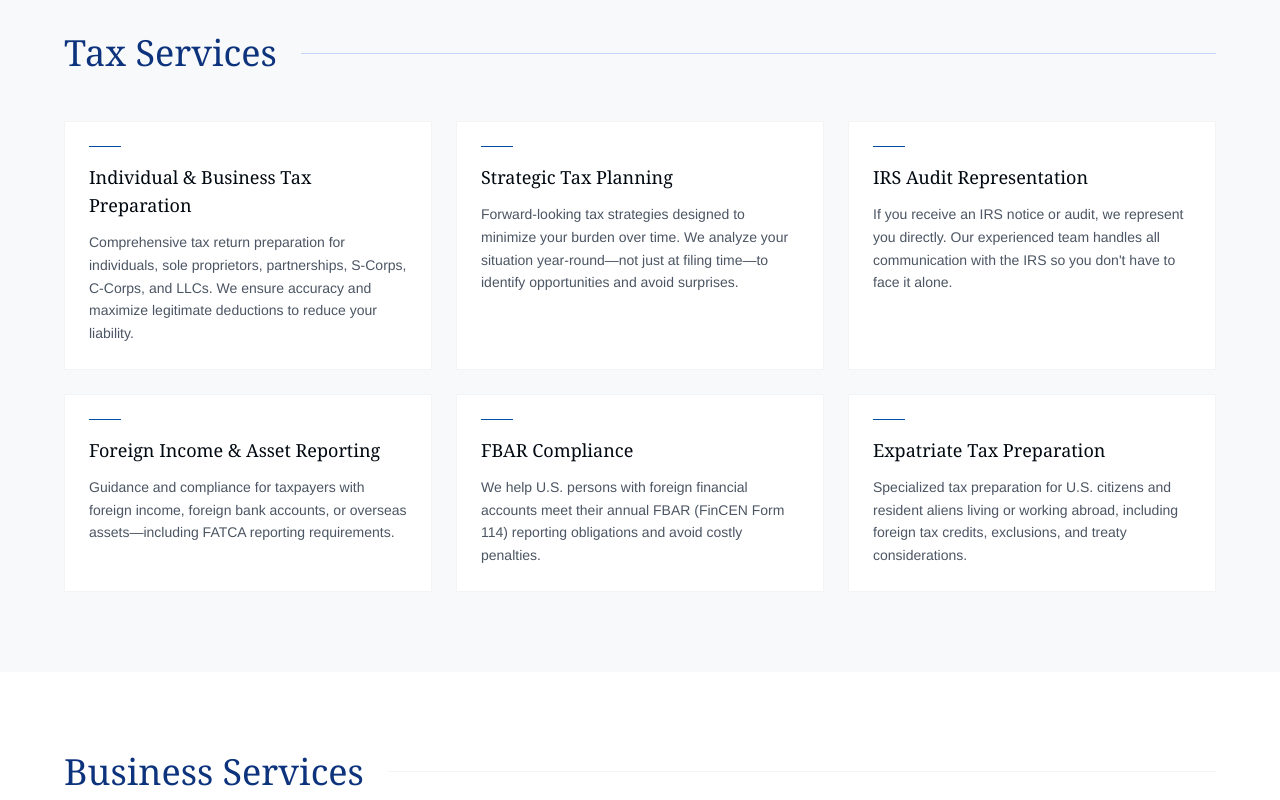
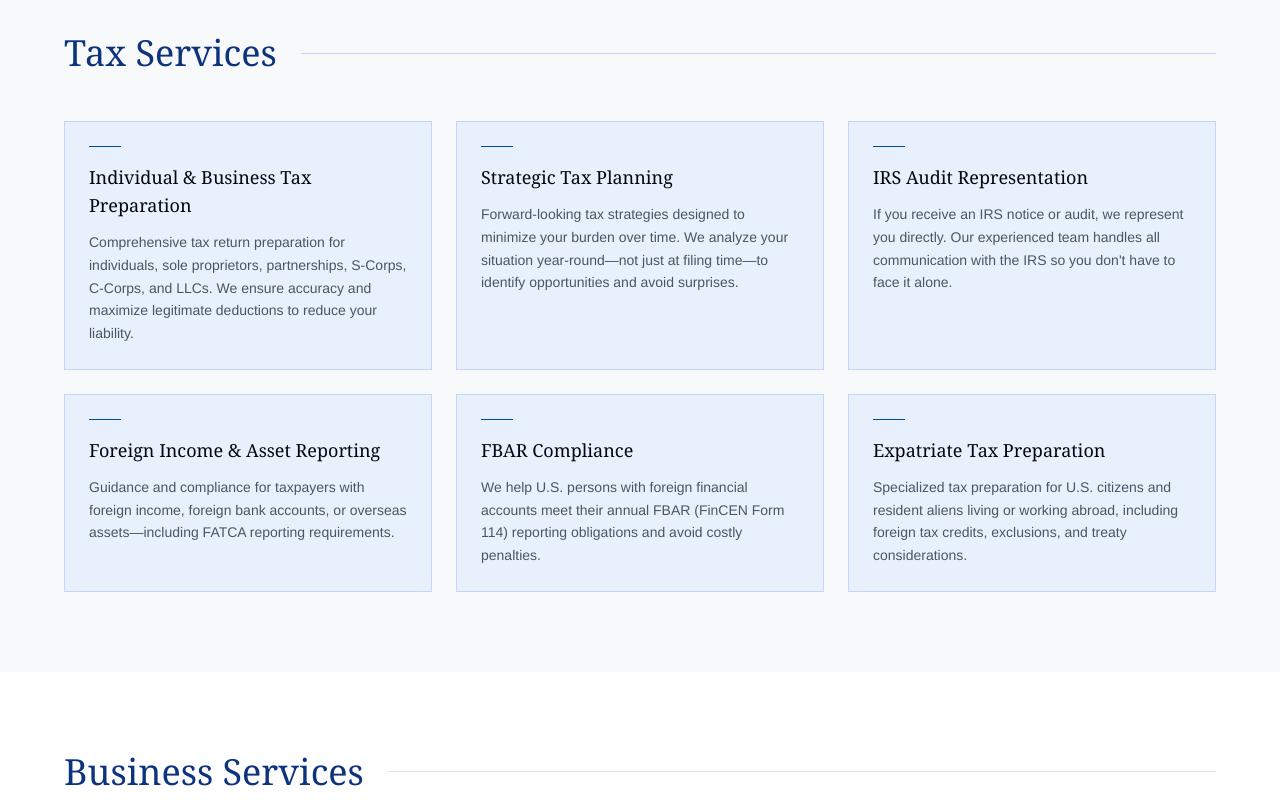
Before and after one commit to rmathew21/msacpas, a React (Vite) app: page /services in a window 1280 px wide. Shown: the part 520-1320 px from the top of the page. Built offline with nearby package versions, Linux system fonts and the light colour scheme.

Commit message:
added bg-royal-50 to cards inside Home and Resources

```diff
--- a/src/pages/Home.jsx
+++ b/src/pages/Home.jsx
@@ -124,7 +124,7 @@ export default function Home() {
 
           <div className="grid grid-cols-1 md:grid-cols-2 gap-8 max-w-3xl mx-auto">
             {services.map((s, i) => (
-              <div key={i} className="border border-gray-100 p-8 hover:border-royal-200 hover:shadow-md transition-all duration-300 group">
+              <div key={i} className="bg-royal-50 border border-royal-100 p-8 hover:border-royal-200 hover:shadow-md transition-all duration-300 group">
                 <div className="text-royal-600 mb-6 group-hover:text-royal-700 transition-colors">{s.icon}</div>
                 <h3 className="text-xl font-serif text-royal-950 mb-4">{s.title}</h3>
                 <div className="w-8 h-px bg-royal-400 mb-4" />
--- a/src/pages/Resources.jsx
+++ b/src/pages/Resources.jsx
@@ -414,7 +414,7 @@ export default function Resources() {
             ))}
           </div>
 
-          <p className="text-gray-400 text-xs mt-6">
+          <p className="text-slate-400 text-xs mt-6">
             * Rates reflect 2026 inflation-adjusted figures. Consult with a tax professional for your specific situation.
           </p>
         </div>
--- a/src/pages/Services.jsx
+++ b/src/pages/Services.jsx
@@ -79,7 +79,7 @@ const businessServices = [
 
 function ServiceCard({ title, desc }) {
   return (
-    <div className="bg-white border border-gray-100 p-6 hover:border-royal-200 hover:shadow-sm transition-all duration-200">
+    <div className="bg-royal-50 border border-royal-100 p-6 hover:border-royal-200 hover:shadow-sm transition-all duration-200">
       <div className="w-8 h-px bg-royal-500 mb-4" />
       <h3 className="text-lg font-serif text-royal-950 mb-3">{title}</h3>
       <p className="text-gray-600 text-sm leading-relaxed">{desc}</p>
@@ -144,7 +144,7 @@ export default function Services() {
               {/* <p className="text-xs tracking-[0.3em] uppercase text-royal-600 mb-2">Category 02</p> */}
               <h2 className="text-3xl md:text-4xl font-serif text-navy-600">Business Services</h2>
             </div>
-            <div className="flex-1 h-px bg-gray-100 hidden md:block" />
+            <div className="flex-1 h-px bg-slate-100 hidden md:block" />
           </div>
           <div className="grid grid-cols-1 md:grid-cols-2 lg:grid-cols-3 gap-6">
             {businessServices.map((s, i) => <ServiceCard key={i} {...s} />)}
```
